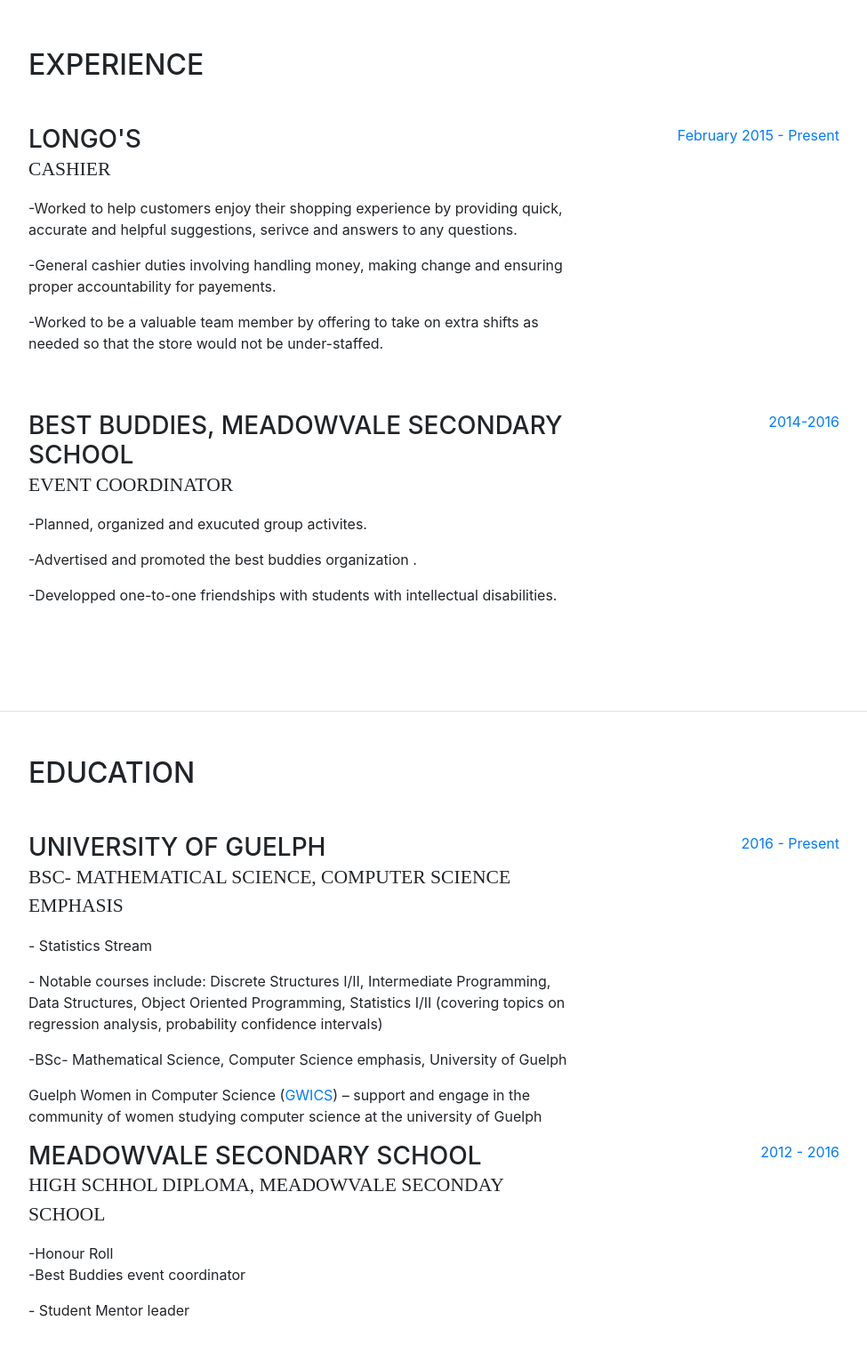
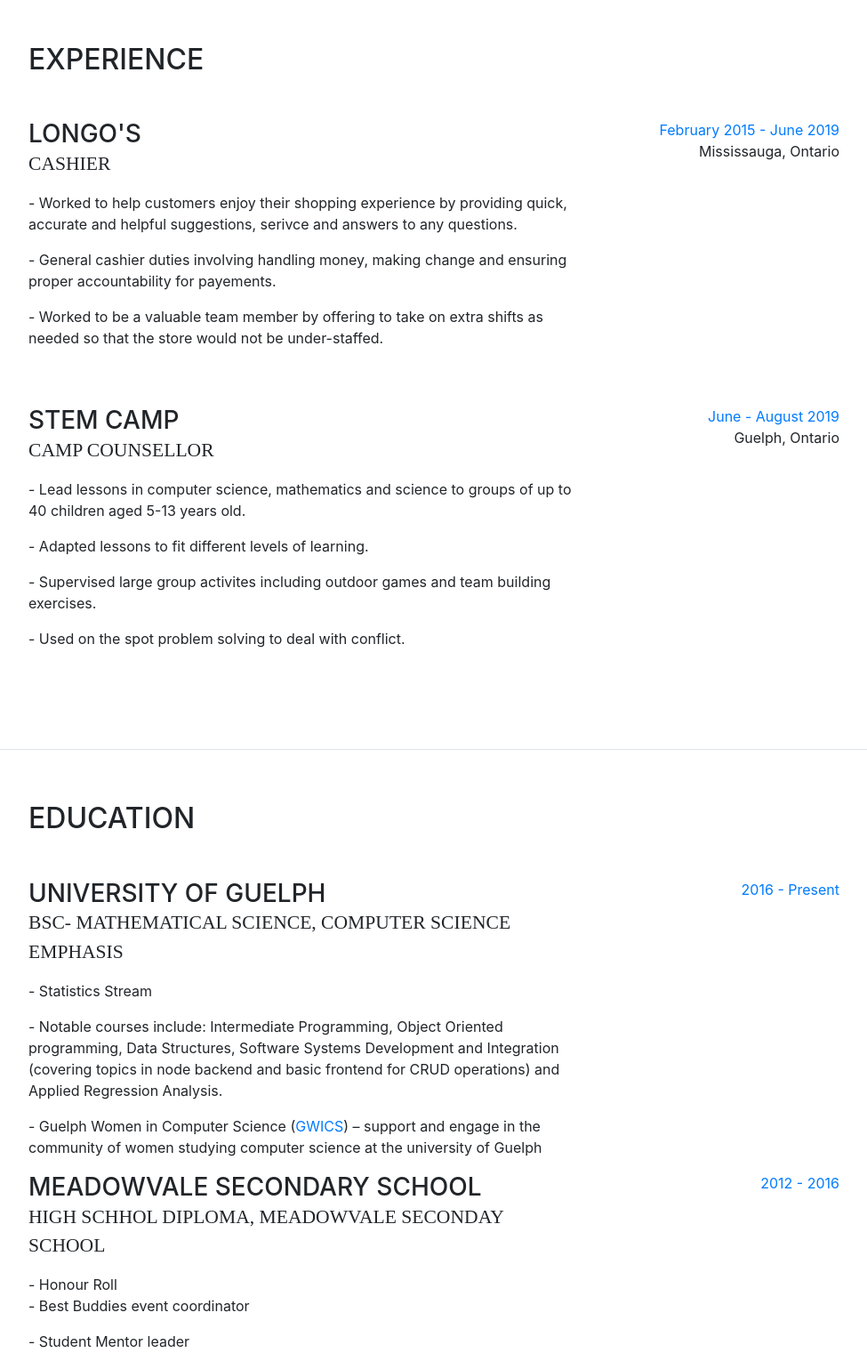
Before and after one commit to Melissa-Kennedy/melissa-kennedy.github.io, a website with bundled scripts: page index.html in a window 1280 px wide. Shown: the part 800-2339 px from the top of the page at 89% size, without its empty margins (288-1263 px from the left). Built offline with nearby package versions, Linux system fonts and the light colour scheme; a web font is replaced by a local one.

Commit message:
2020-Updates

```diff
--- a/index.html
+++ b/index.html
@@ -71,7 +71,7 @@
           <div class="subheading mb-5">179 Harvard Road · Guelph, ON N1G 4KA · (416) 993-2329 ·
             <a href="mailto:melissa.4.kennedy@gmail.com">melissa.4.kennedy@gmail.com</a>
           </div>
-          <p class="mb-5">I am a second year computer science student at Guelph university. My personability, organization, ability to understand complex high level systems, and technical background would make me an excellent team member </p>
+          <p class="mb-5">I am a third year computer science and math student at the University of Guleph. My personability, organization, ability to understand complex high level systems, and technical background would make me an excellent team member </p>
           </p>
           <ul class="list-inline list-social-icons mb-0">
             <li class="list-inline-item">
@@ -94,25 +94,33 @@
             <div class="resume-content mr-auto">
               <h3 class="mb-0">Longo's</h3>
               <div class="subheading mb-3">Cashier</div>
-                <p> -Worked to help customers enjoy their shopping experience by providing quick, accurate and helpful suggestions, serivce and answers to any questions.</p>
-              	</p> -General cashier duties involving handling money, making change and ensuring proper accountability for payements.</p>
-           			</p>   -Worked to be a valuable team member by offering to take on extra shifts as needed so that the store would not be under-staffed.</p>
+                <p> - Worked to help customers enjoy their shopping experience by providing quick, accurate and helpful suggestions, serivce and answers to any questions.</p>
+              	</p> - General cashier duties involving handling money, making change and ensuring proper accountability for payements.</p>
+           			</p>   - Worked to be a valuable team member by offering to take on extra shifts as needed so that the store would not be under-staffed.</p>
               </div>
             <div class="resume-date text-md-right">
-              <span class="text-primary">February 2015 - Present</span>
+              <span class="text-primary">February 2015 - June 2019</span>
+              <p>  Mississauga, Ontario </p>
+
             </div>
+
+
+
         </div>
 
           <div class="resume-item d-flex flex-column flex-md-row mb-5">
             <div class="resume-content mr-auto">
-              <h3 class="mb-0">Best Buddies, Meadowvale Secondary School</h3>
-              <div class="subheading mb-3">Event Coordinator</div>
-                <p> -Planned, organized and exucuted group activites.</p>
-              	</p> -Advertised and promoted the best buddies organization .</p>
-           			</p>   -Developped one-to-one friendships with students with intellectual disabilities.</p>
+              <h3 class="mb-0">STEM Camp</h3>
+              <div class="subheading mb-3">Camp Counsellor</div>
+                <p> - Lead lessons in computer science, mathematics and science to groups of up to 40 children aged 5-13 years old.
+                </p>
+              	</p> - Adapted lessons to fit different levels of learning. </p>
+                 </p>   - Supervised large group activites including outdoor games and team building exercises.</p>
+                </p> - Used on the spot problem solving to deal with conflict. </p>
               </div>
             <div class="resume-date text-md-right">
-              <span class="text-primary">2014-2016</span>
+              <span class="text-primary">June - August 2019</span>
+              <p> Guelph, Ontario</p>
             </div>
         	</div>
 
@@ -128,9 +136,10 @@
               <h3 class="mb-0">University of Guelph</h3>
               <div class="subheading mb-3">BSc- Mathematical Science, Computer Science emphasis </div>
               <p> - Statistics Stream </p>
-            <p>  - Notable courses include: Discrete Structures I/II, Intermediate Programming, Data Structures, Object Oriented Programming, Statistics I/II (covering topics on regression analysis, probability confidence intervals) </p>
-            <p>  -BSc- Mathematical Science, Computer Science emphasis, University of Guelph </p>
-            <p>  Guelph Women in Computer Science (<a href="https://www.uoguelph.ca/computing/outreach/gwics"target="_blank">GWICS</a>) – support and engage in the community of women studying computer science at the university of Guelph</p>
+            <p>  - Notable courses include: Intermediate Programming, Object Oriented programming, Data Structures, Software Systems Development and Integration (covering topics in node backend and basic frontend for CRUD operations) and Applied Regression Analysis.
+            </p>
+
+            <p>  - Guelph Women in Computer Science (<a href="https://www.uoguelph.ca/computing/outreach/gwics"target="_blank">GWICS</a>) – support and engage in the community of women studying computer science at the university of Guelph</p>
             </div>
             <div class="resume-date text-md-right">
               <span class="text-primary">2016 - Present</span>
@@ -141,8 +150,8 @@
             <div class="resume-content mr-auto">
               <h3 class="mb-0">Meadowvale Secondary School</h3>
               <div class="subheading mb-3">High Schhol Diploma, Meadowvale Seconday School</div>
-              <div>-Honour Roll</div>
-            <p> -Best Buddies event coordinator</p>
+              <div>- Honour Roll</div>
+            <p> - Best Buddies event coordinator</p>
             <p>   - Student Mentor leader </p>
             </div>
             <div class="resume-date text-md-right">
```
